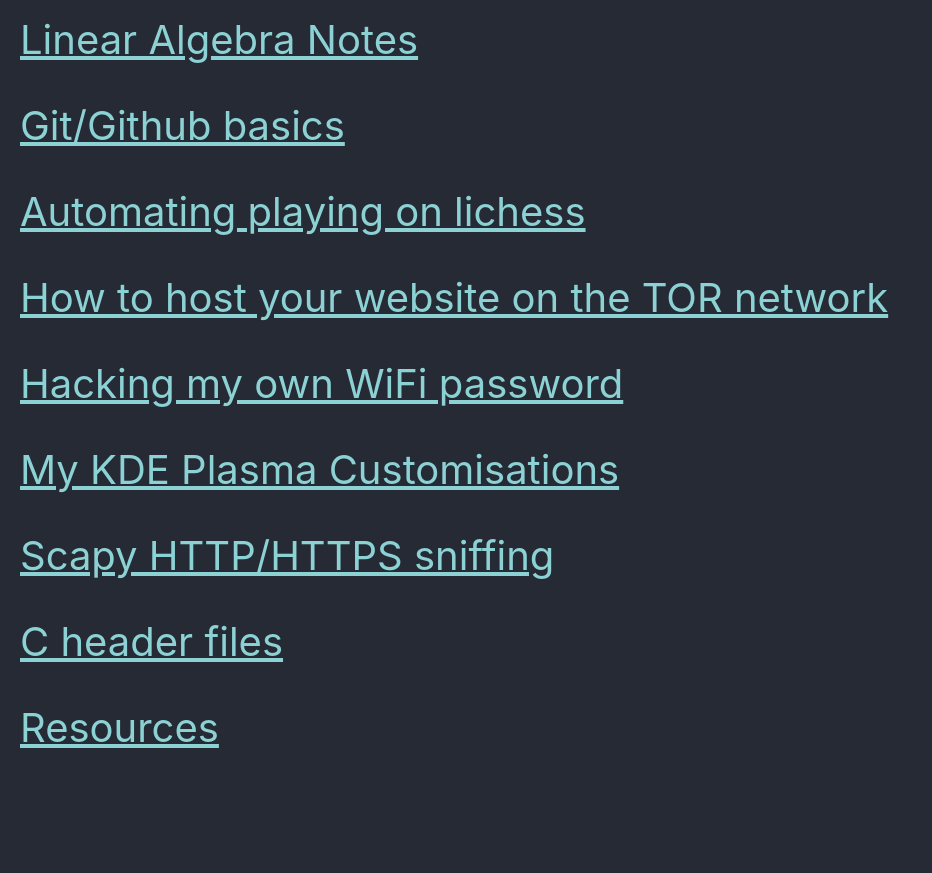
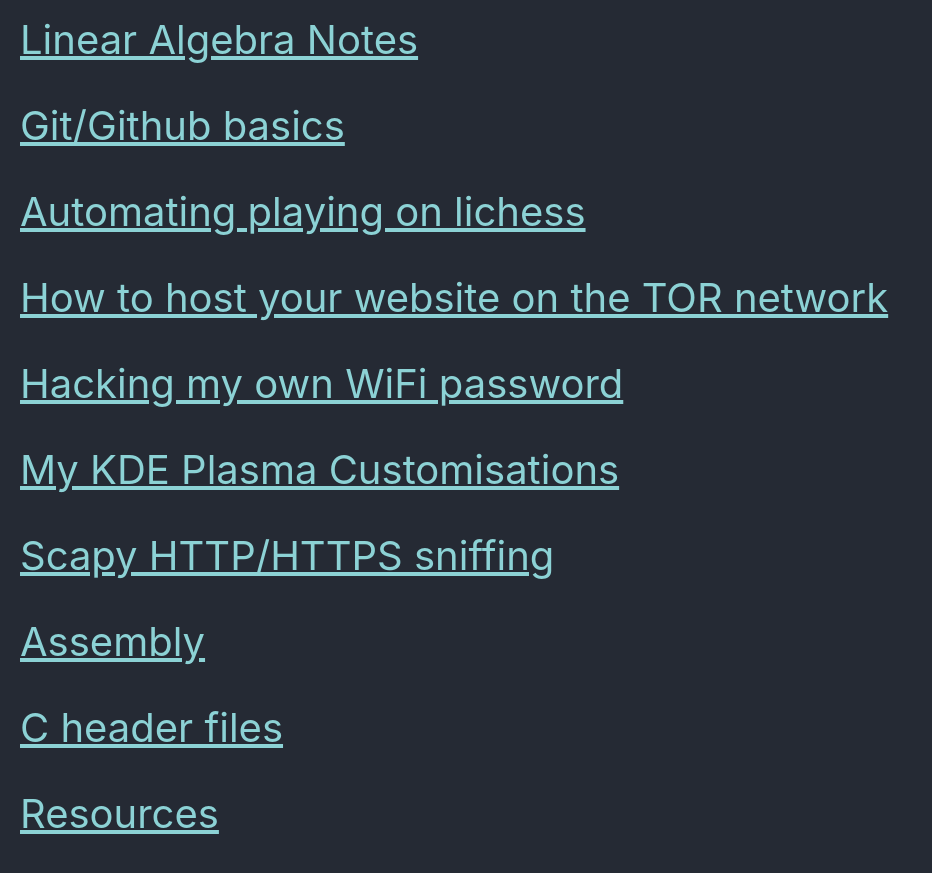
Before and after one commit to Connor-McCartney/Connor-McCartney.github.io, a Jekyll site: the page built from _pages/misc.md, in a window 1280 px wide and 900 px high, scrolled down 1054 px. Shown: the top 873 px of the window, without its empty margins (0-932 px from the left). Built offline with Jekyll 4.4.1, drawn with Linux system fonts in a browser that asks for light colours; cached includes are drawn as plain includes; before the commit the page ends 1868 px from its top, so only the background shows below that.

Commit message:
Update misc.md

```diff
--- a/_pages/misc.md
+++ b/_pages/misc.md
@@ -39,6 +39,8 @@ title: Misc
 
 <span style="font-size:2em;">   [Scapy HTTP/HTTPS sniffing](/misc/scapy)   </span>
 
+<span style="font-size:2em;">   [Assembly](/misc/assembly)   </span>
+
 <span style="font-size:2em;">   [C header files](/misc/Cheaderfiles)   </span>
 
 <span style="font-size:2em;">   [Resources](/misc/resources)   </span>
```
